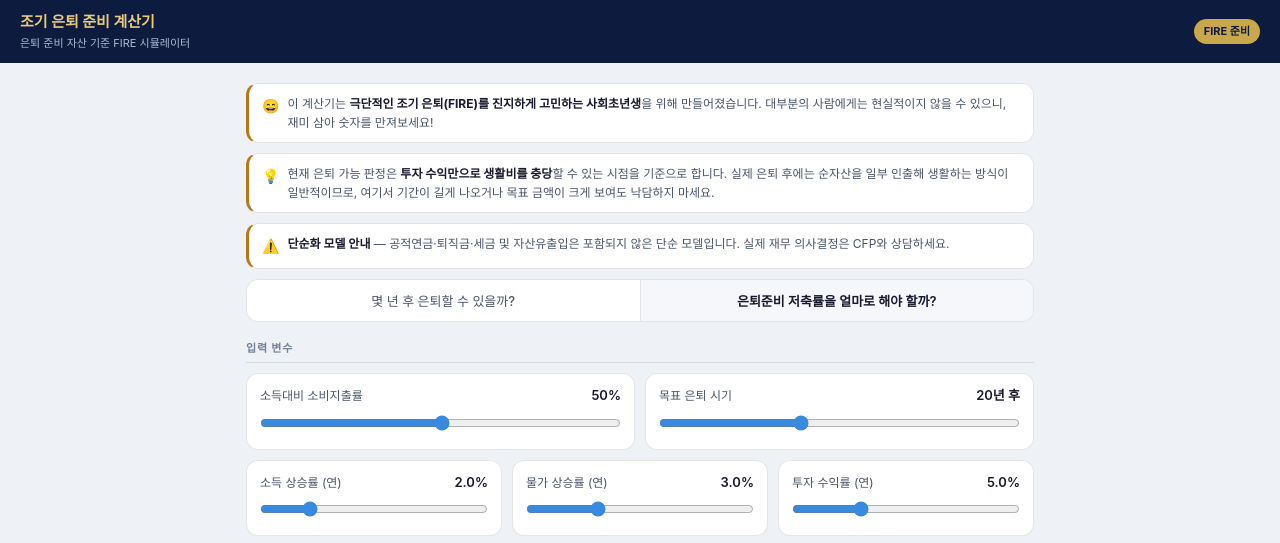
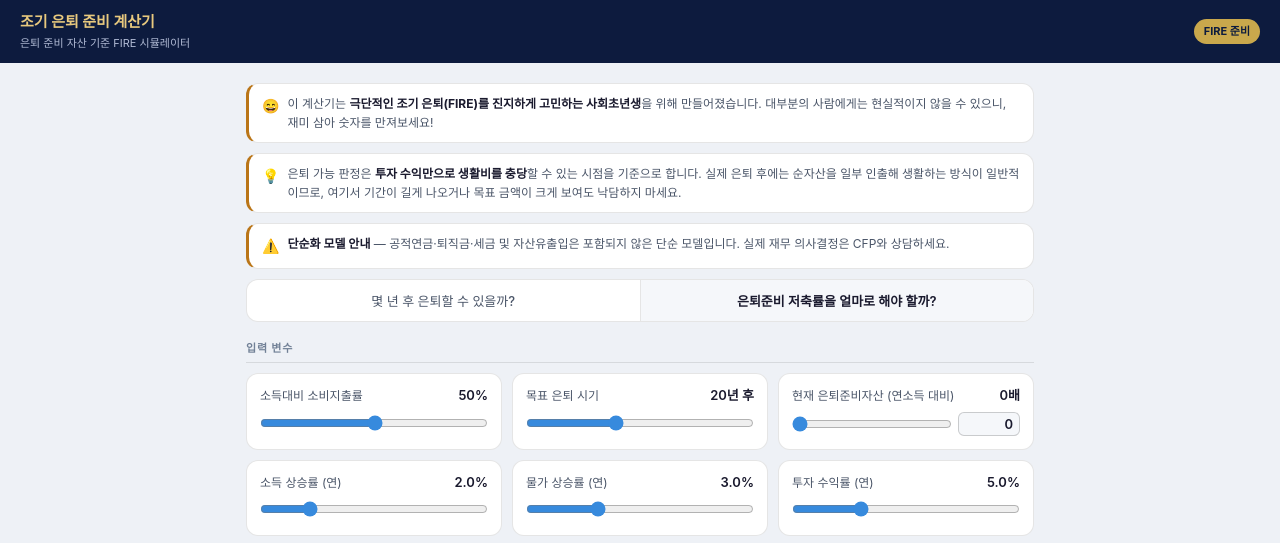
Before and after one commit to einsteindha/FIRE-Calculator, a plain HTML site: page index.html in a window 1280 px wide. Both pictures are taken after a click on the button "은퇴준비 저축률을 얼마로 해야 할까?". Shown: the top 543 px of the page. Drawn offline with nearby package versions, Linux system fonts and the light colour scheme.

Commit message:
Update index.html

```diff
--- a/index.html
+++ b/index.html
@@ -59,6 +59,13 @@ html,body{font-family:-apple-system,BlinkMacSystemFont,'Segoe UI','Noto Sans KR'
 .iv.error{color:#D85A30}
 input[type=range]{width:100%;margin-top:3px;accent-color:var(--blue)}
 .ic.error input[type=range]{accent-color:#D85A30}
+/* 슬라이더+숫자 복합 입력 */
+.dual-input{display:flex;align-items:center;gap:6px;margin-top:3px}
+.dual-input input[type=range]{flex:1;margin-top:0}
+.dual-input input[type=number]{width:62px;padding:3px 6px;border:1px solid var(--border2);border-radius:6px;background:var(--bg2);color:var(--text);font-size:13px;font-weight:600;text-align:right;font-family:inherit;-moz-appearance:textfield}
+.dual-input input[type=number]::-webkit-inner-spin-button,
+.dual-input input[type=number]::-webkit-outer-spin-button{-webkit-appearance:none}
+.dual-input input[type=number]:focus{outline:none;border-color:var(--blue)}
 @media(max-width:540px){
   .g-row-2,.g-row-3{grid-template-columns:1fr}
 }
@@ -139,7 +146,7 @@ input[type=range]{width:100%;margin-top:3px;accent-color:var(--blue)}
 
   <div class="fun-notice">
     <span style="font-size:14px;flex-shrink:0;margin-top:1px">💡</span>
-    <span>현재 은퇴 가능 판정은 <strong style="color:var(--text)">투자 수익만으로 생활비를 충당</strong>할 수 있는 시점을 기준으로 합니다. 실제 은퇴 후에는 순자산을 일부 인출해 생활하는 방식이 일반적이므로, 여기서 기간이 길게 나오거나 목표 금액이 크게 보여도 낙담하지 마세요.</span>
+    <span>은퇴 가능 판정은 <strong style="color:var(--text)">투자 수익만으로 생활비를 충당</strong>할 수 있는 시점을 기준으로 합니다. 실제 은퇴 후에는 순자산을 일부 인출해 생활하는 방식이 일반적이므로, 여기서 기간이 길게 나오거나 목표 금액이 크게 보여도 낙담하지 마세요.</span>
   </div>
 
   <div class="disclaimer">
@@ -156,7 +163,7 @@ input[type=range]{width:100%;margin-top:3px;accent-color:var(--blue)}
   <div class="panel active" id="panel0">
 
     <div class="pt">입력 변수</div>
-    <div class="g-row g-row-2">
+    <div class="g-row g-row-3">
       <div class="ic" id="t1_save_ic">
         <div class="il"><span>은퇴준비 저축률</span><span class="iv" id="t1_save_v">30%</span></div>
         <input type="range" min="1" max="98" step="1" value="30" id="t1_save" oninput="calcTab1()">
@@ -164,6 +171,13 @@ input[type=range]{width:100%;margin-top:3px;accent-color:var(--blue)}
       <div class="ic" id="t1_spend_ic">
         <div class="il"><span>소득대비 소비지출률</span><span class="iv" id="t1_spend_v">50%</span></div>
         <input type="range" min="1" max="98" step="1" value="50" id="t1_spendrate" oninput="calcTab1()">
+      </div>
+      <div class="ic">
+        <div class="il"><span>현재 은퇴준비자산 (연소득 대비)</span><span class="iv" id="t1_init_v">0배</span></div>
+        <div class="dual-input">
+          <input type="range" min="0" max="20" step="0.1" value="0" id="t1_init" oninput="syncInit('t1')">
+          <input type="number" min="0" max="50" step="0.1" value="0" id="t1_init_num" oninput="syncInitNum('t1')">
+        </div>
       </div>
     </div>
     <div class="g-row g-row-3">
@@ -229,7 +243,7 @@ input[type=range]{width:100%;margin-top:3px;accent-color:var(--blue)}
   <div class="panel" id="panel1">
 
     <div class="pt">입력 변수</div>
-    <div class="g-row g-row-2">
+    <div class="g-row g-row-3">
       <div class="ic" id="t2_spend_ic">
         <div class="il"><span>소득대비 소비지출률</span><span class="iv" id="t2_spend_v">50%</span></div>
         <input type="range" min="1" max="98" step="1" value="50" id="t2_spendrate" oninput="calcTab2()">
@@ -237,6 +251,13 @@ input[type=range]{width:100%;margin-top:3px;accent-color:var(--blue)}
       <div class="ic">
         <div class="il"><span>목표 은퇴 시기</span><span class="iv" id="t2_yrs_v">20년 후</span></div>
         <input type="range" min="1" max="50" step="1" value="20" id="t2_yrs" oninput="calcTab2()">
+      </div>
+      <div class="ic">
+        <div class="il"><span>현재 은퇴준비자산 (연소득 대비)</span><span class="iv" id="t2_init_v">0배</span></div>
+        <div class="dual-input">
+          <input type="range" min="0" max="20" step="0.1" value="0" id="t2_init" oninput="syncInit('t2')">
+          <input type="number" min="0" max="50" step="0.1" value="0" id="t2_init_num" oninput="syncInitNum('t2')">
+        </div>
       </div>
     </div>
     <div class="g-row g-row-3">
@@ -299,20 +320,21 @@ function switchTab(i) {
 function realReturn(ret, inf) { return (1+ret)/(1+inf) - 1; }
 
 /*
-  simulate(n, saveRate, spendRate, retRate, incRate, infRate)
-  - saveRate  : 은퇴준비 저축률 (0~1)
-  - spendRate : 소득대비 소비지출률 (0~1) — 은퇴 기준 소비
+  simulate(n, saveRate, spendRate, retRate, incRate, infRate, initWealth)
+  - saveRate   : 은퇴준비 저축률 (0~1)
+  - spendRate  : 소득대비 소비지출률 (0~1)
+  - initWealth : 현재 보유 자산 (연소득 대비 배수, 기본 0)
   소득은 1로 정규화. n년 후 실질 자산 & 은퇴에 필요한 자산 반환.
 */
-function simulate(n, saveRate, spendRate, retRate, incRate, infRate) {
-  let wealth = 0, income = 1;
+function simulate(n, saveRate, spendRate, retRate, incRate, infRate, initWealth) {
+  let wealth = (initWealth || 0), income = 1;
   for (let y = 1; y <= n; y++) {
     wealth = wealth * (1+retRate) + income * saveRate;
     income *= (1+incRate);
   }
   const rr = realReturn(retRate, infRate);
   const wReal     = wealth / Math.pow(1+infRate, n);
-  const spendReal = income * spendRate / Math.pow(1+infRate, n); // 소비지출률 기준
+  const spendReal = income * spendRate / Math.pow(1+infRate, n);
   const needed    = rr > 0 ? spendReal / rr : Infinity;
   return { wReal, spendReal, needed };
 }
@@ -354,17 +376,36 @@ function clearSpendCard(cardId, mvId, tagId) {
   document.getElementById(tagId).className   = 'mv-warn-tag';
 }
 
+/* ── 현재 자산 슬라이더 ↔ 숫자 연동 ── */
+function syncInit(tab) {
+  const val = +document.getElementById(tab+'_init').value;
+  const num = document.getElementById(tab+'_init_num');
+  num.value = val.toFixed(1);
+  if (tab === 't1') calcTab1(); else calcTab2();
+}
+function syncInitNum(tab) {
+  const num = document.getElementById(tab+'_init_num');
+  let val = parseFloat(num.value);
+  if (isNaN(val) || val < 0) val = 0;
+  if (val > 50) val = 50;
+  const slider = document.getElementById(tab+'_init');
+  // 슬라이더 범위(0~20) 초과 시 슬라이더는 최대로만 표시
+  slider.value = Math.min(val, 20);
+  if (tab === 't1') calcTab1(); else calcTab2();
+}
+
 /* ══════════════ TAB 1 ══════════════ */
 function calcTab1() {
   const saveRate  = +document.getElementById('t1_save').value;
   const spendRate = +document.getElementById('t1_spendrate').value;
+  const initMult  = Math.max(0, parseFloat(document.getElementById('t1_init_num').value) || 0);
   const retRate   = +document.getElementById('t1_ret').value / 100;
   const incRate   = +document.getElementById('t1_inc').value / 100;
   const infRate   = +document.getElementById('t1_inf').value / 100;
 
   document.getElementById('t1_save_v').textContent  = saveRate + '%';
   document.getElementById('t1_spend_v').textContent = spendRate + '%';
-  document.getElementById('t1_ret_v').textContent   = retRate.toFixed(3)*100>retRate*100 ? (retRate*100).toFixed(1)+'%' : (retRate*100).toFixed(1)+'%';
+  document.getElementById('t1_init_v').textContent  = Number.isInteger(initMult) ? initMult + '배' : initMult.toFixed(1) + '배';
   document.getElementById('t1_ret_v').textContent   = (retRate*100).toFixed(1) + '%';
   document.getElementById('t1_inc_v').textContent   = (incRate*100).toFixed(1) + '%';
   document.getElementById('t1_inf_v').textContent   = (infRate*100).toFixed(1) + '%';
@@ -420,13 +461,13 @@ function calcTab1() {
   const data = [];
 
   for (let y = 1; y <= MAX; y++) {
-    const { wReal, needed } = simulate(y, srFrac, spFrac, retRate, incRate, infRate);
+    const { wReal, needed } = simulate(y, srFrac, spFrac, retRate, incRate, infRate, initMult);
     data.push({ y, wReal, needed });
     if (retireYear === null && wReal >= needed) retireYear = y;
   }
 
   const yr = retireYear || MAX;
-  const { spendReal, needed: neededVal } = simulate(yr, srFrac, spFrac, retRate, incRate, infRate);
+  const { spendReal, needed: neededVal } = simulate(yr, srFrac, spFrac, retRate, incRate, infRate, initMult);
   const spendPct = spendReal * 100;
 
   if (retireYear) {
@@ -481,12 +522,14 @@ function calcTab1() {
 function calcTab2() {
   const spendRate = +document.getElementById('t2_spendrate').value;
   const targetYrs = +document.getElementById('t2_yrs').value;
+  const initMult  = Math.max(0, parseFloat(document.getElementById('t2_init_num').value) || 0);
   const retRate   = +document.getElementById('t2_ret').value / 100;
   const incRate   = +document.getElementById('t2_inc').value / 100;
   const infRate   = +document.getElementById('t2_inf').value / 100;
 
   document.getElementById('t2_spend_v').textContent = spendRate + '%';
   document.getElementById('t2_yrs_v').textContent   = targetYrs + '년 후';
+  document.getElementById('t2_init_v').textContent  = Number.isInteger(initMult) ? initMult + '배' : initMult.toFixed(1) + '배';
   document.getElementById('t2_ret_v').textContent   = (retRate*100).toFixed(1) + '%';
   document.getElementById('t2_inc_v').textContent   = (incRate*100).toFixed(1) + '%';
   document.getElementById('t2_inf_v').textContent   = (infRate*100).toFixed(1) + '%';
@@ -503,7 +546,7 @@ function calcTab2() {
 
   function canRetire(s) {
     if (s <= 0 || s > maxSave) return false;
-    const { wReal, needed } = simulate(targetYrs, s, spFrac, retRate, incRate, infRate);
+    const { wReal, needed } = simulate(targetYrs, s, spFrac, retRate, incRate, infRate, initMult);
     return isFinite(needed) && wReal >= needed;
   }
 
@@ -545,7 +588,7 @@ function calcTab2() {
     document.getElementById('t2_real').textContent   = (rr*100).toFixed(2) + '%';
     warnBox.className = 'warn-box';
     clearSpendCard('t2_spend_card','t2_spend_out','t2_spend_tag');
-    drawTab2Chart(targetYrs, spFrac, retRate, incRate, infRate, rr, null, maxSave);
+    drawTab2Chart(targetYrs, spFrac, retRate, incRate, infRate, rr, null, maxSave, initMult);
     return;
   }
 
@@ -556,7 +599,7 @@ function calcTab2() {
     if (canRetire(mid)) { found = mid; hi = mid; } else lo = mid;
   }
 
-  const { spendReal, needed } = simulate(targetYrs, found, spFrac, retRate, incRate, infRate);
+  const { spendReal, needed } = simulate(targetYrs, found, spFrac, retRate, incRate, infRate, initMult);
   const spendPct = spendReal * 100;
   const restPct  = Math.round(100 - found*100 - spendRate);
 
@@ -574,10 +617,10 @@ function calcTab2() {
   document.getElementById('t2_desc').textContent = targetYrs + '년 후 은퇴를 위한 최소 은퇴준비 저축률';
   warnBox.className = needsWarn ? 'warn-box show' : 'warn-box';
 
-  drawTab2Chart(targetYrs, spFrac, retRate, incRate, infRate, rr, found, maxSave);
+  drawTab2Chart(targetYrs, spFrac, retRate, incRate, infRate, rr, found, maxSave, initMult);
 }
 
-function drawTab2Chart(targetYrs, spFrac, retRate, incRate, infRate, rr, found, maxSave) {
+function drawTab2Chart(targetYrs, spFrac, retRate, incRate, infRate, rr, found, maxSave, initMult) {
   const saveSteps = [10, 20, 30, 40, 50, 60, 70, 80];
   const MAX = 100;
 
@@ -585,7 +628,7 @@ function drawTab2Chart(targetYrs, spFrac, retRate, incRate, infRate, rr, found,
     const sr = s / 100;
     if (rr <= 0 || sr > maxSave) return null;
     for (let y = 1; y <= MAX; y++) {
-      const { wReal, needed } = simulate(y, sr, spFrac, retRate, incRate, infRate);
+      const { wReal, needed } = simulate(y, sr, spFrac, retRate, incRate, infRate, initMult);
       if (isFinite(needed) && wReal >= needed) return y;
     }
     return null;
```
